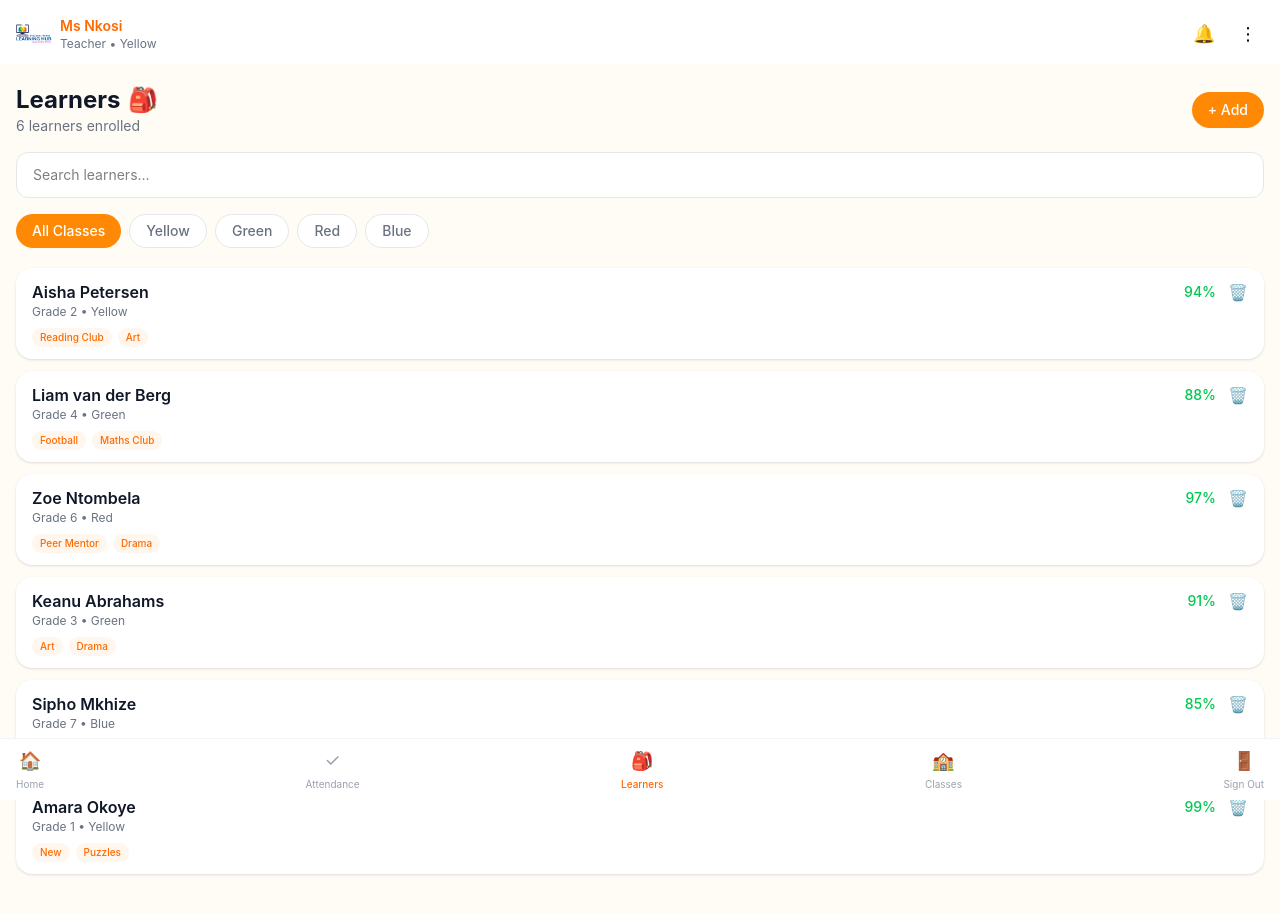
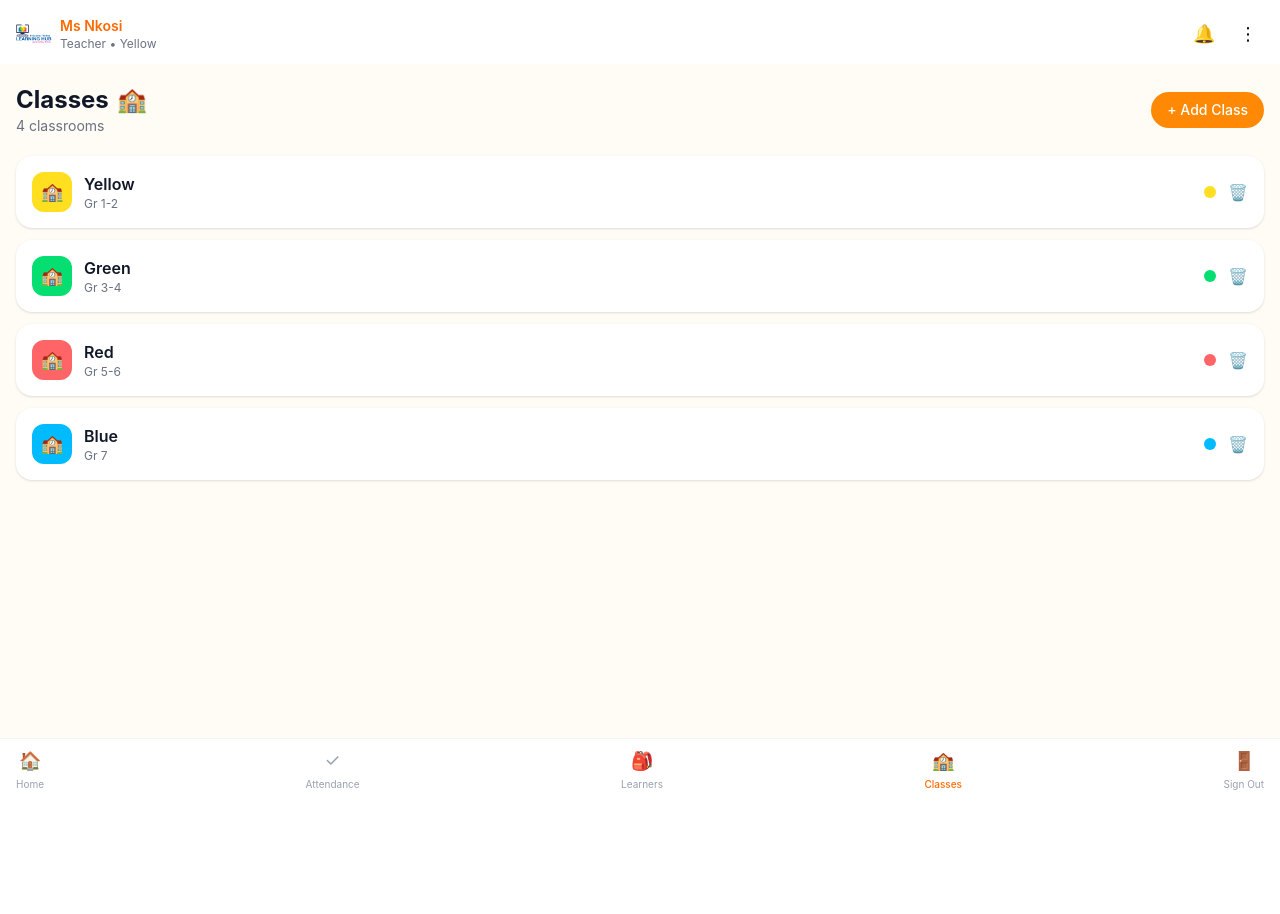
Before and after one commit to INSY7315ImizamoYethuAftercare/Imizamo_Yethu_Aftercare, a React (Vite) app in the folder client/: page / in a window 1280 px wide. Shown: the top 914 px of the page. After the commit the page ends 800 px from the top, so only its background shows below. Built offline with nearby package versions, Linux system fonts and the light colour scheme.

Commit message:
Build Classes screen with add and remove functionality
Created the Classes page with classroom cards, Add Classroom modal (name, grade range, colour) and Remove confirmation to match the Figma design.

```diff
--- a/client/src/App.jsx
+++ b/client/src/App.jsx
@@ -1,9 +1,9 @@
-import Learners from './pages/Learners';
+import Classes from './pages/Classes';
 
 function App() {
   return (
     <div>
-      <Learners />
+      <Classes />
     </div>
   );
 }
--- /dev/null
+++ b/client/src/pages/Classes.jsx
@@ -0,0 +1,250 @@
+import { useState } from "react";
+
+function Classes() {
+  const [classes, setClasses] = useState([
+    { id: 1, name: "Yellow", grade: "Gr 1-2", colour: "bg-yellow-300" },
+    { id: 2, name: "Green", grade: "Gr 3-4", colour: "bg-green-400" },
+    { id: 3, name: "Red", grade: "Gr 5-6", colour: "bg-red-400" },
+    { id: 4, name: "Blue", grade: "Gr 7", colour: "bg-sky-400" },
+  ]);
+
+  const [showAddModal, setShowAddModal] = useState(false);
+  const [showRemoveModal, setShowRemoveModal] = useState(null);
+  const [newName, setNewName] = useState("");
+  const [newGrade, setNewGrade] = useState("Gr 1-2");
+  const [newColour, setNewColour] = useState("bg-yellow-300");
+
+  const gradeOptions = ["Gr 1-2", "Gr 3-4", "Gr 5-6", "Gr 7"];
+  const colourOptions = [
+    { value: "bg-yellow-300", label: "Yellow" },
+    { value: "bg-sky-400", label: "Blue" },
+    { value: "bg-red-400", label: "Red" },
+    { value: "bg-purple-400", label: "Purple" },
+    { value: "bg-pink-400", label: "Pink" },
+    { value: "bg-green-400", label: "Green" },
+    { value: "bg-orange-400", label: "Orange" },
+  ];
+
+  const handleAdd = () => {
+    if (!newName.trim()) return;
+    setClasses([
+      ...classes,
+      {
+        id: Date.now(),
+        name: newName,
+        grade: newGrade,
+        colour: newColour,
+      },
+    ]);
+    setNewName("");
+    setNewGrade("Gr 1-2");
+    setNewColour("bg-yellow-300");
+    setShowAddModal(false);
+  };
+
+  const handleRemove = (id) => {
+    setClasses(classes.filter((c) => c.id !== id));
+    setShowRemoveModal(null);
+  };
+
+  return (
+    <div className="min-h-screen bg-[#FFFBF5] flex flex-col">
+
+      {/* Header */}
+      <div className="flex items-center justify-between px-4 pt-4 pb-3 bg-white">
+        <div className="flex items-center gap-2">
+          <img src="/logo.png" alt="Logo" className="w-9 h-9 object-contain" />
+          <div>
+            <p className="text-sm font-semibold text-orange-500">Ms Nkosi</p>
+            <p className="text-xs text-gray-500">Teacher • Yellow</p>
+          </div>
+        </div>
+        <div className="flex items-center gap-3">
+          <button className="w-8 h-8 flex items-center justify-center rounded-full hover:bg-gray-100">
+            <span className="text-lg">🔔</span>
+          </button>
+          <button className="w-8 h-8 flex items-center justify-center rounded-full hover:bg-gray-100">
+            <span className="text-lg">⋮</span>
+          </button>
+        </div>
+      </div>
+
+      {/* Main Content */}
+      <div className="flex-1 px-4 pt-5 pb-28">
+
+        {/* Title + Add */}
+        <div className="flex items-center justify-between mb-5">
+          <div>
+            <h1 className="text-2xl font-bold text-gray-900 flex items-center gap-2">
+              Classes <span>🏫</span>
+            </h1>
+            <p className="text-sm text-gray-500">{classes.length} classrooms</p>
+          </div>
+          <button
+            onClick={() => setShowAddModal(true)}
+            className="px-4 py-2 rounded-full bg-orange-400 text-white text-sm font-medium"
+          >
+            + Add Class
+          </button>
+        </div>
+
+        {/* Class Cards */}
+        <div className="space-y-3">
+          {classes.map((cls) => (
+            <div
+              key={cls.id}
+              className="bg-white rounded-2xl px-4 py-4 flex items-center justify-between shadow-sm"
+            >
+              <div className="flex items-center gap-3">
+                <div className={`w-10 h-10 rounded-xl ${cls.colour} flex items-center justify-center`}>
+                  <span className="text-lg">🏫</span>
+                </div>
+                <div>
+                  <p className="font-semibold text-gray-900">{cls.name}</p>
+                  <p className="text-xs text-gray-500">{cls.grade}</p>
+                </div>
+              </div>
+
+              <div className="flex items-center gap-3">
+                <div className={`w-3 h-3 rounded-full ${cls.colour}`}></div>
+                <button
+                  onClick={() => setShowRemoveModal(cls)}
+                  className="text-gray-400 hover:text-red-400"
+                >
+                  🗑️
+                </button>
+              </div>
+            </div>
+          ))}
+        </div>
+      </div>
+
+      {/* Add Class Modal */}
+      {showAddModal && (
+        <div className="fixed inset-0 bg-black/40 flex items-end justify-center z-50">
+          <div className="bg-white rounded-t-3xl w-full max-w-md p-5 pb-8">
+            <h2 className="text-lg font-bold text-gray-900 mb-1">Add New Classroom</h2>
+            <p className="text-sm text-gray-500 mb-4">Create a new class group for your learners</p>
+
+            <div className="space-y-4 mb-5">
+              <div>
+                <label className="text-xs font-medium text-gray-500 mb-1 block">CLASS NAME *</label>
+                <input
+                  value={newName}
+                  onChange={(e) => setNewName(e.target.value)}
+                  placeholder="e.g. Ladybirds, Comets"
+                  className="w-full px-3 py-2.5 rounded-xl border border-gray-200 text-sm"
+                />
+              </div>
+
+              <div>
+                <label className="text-xs font-medium text-gray-500 mb-2 block">GRADE RANGE *</label>
+                <div className="flex flex-wrap gap-2">
+                  {gradeOptions.map((g) => (
+                    <button
+                      key={g}
+                      onClick={() => setNewGrade(g)}
+                      className={`px-3 py-1.5 rounded-full text-sm font-medium ${
+                        newGrade === g
+                          ? "bg-gray-900 text-white"
+                          : "bg-gray-100 text-gray-600"
+                      }`}
+                    >
+                      {g}
+                    </button>
+                  ))}
+                </div>
+              </div>
+
+              <div>
+                <label className="text-xs font-medium text-gray-500 mb-2 block">CLASS COLOUR</label>
+                <div className="flex flex-wrap gap-2">
+                  {colourOptions.map((c) => (
+                    <button
+                      key={c.value}
+                      onClick={() => setNewColour(c.value)}
+                      className={`w-8 h-8 rounded-full ${c.value} ${
+                        newColour === c.value ? "ring-2 ring-offset-2 ring-gray-400" : ""
+                      }`}
+                    />
+                  ))}
+                </div>
+              </div>
+            </div>
+
+            <div className="flex gap-3">
+              <button
+                onClick={() => setShowAddModal(false)}
+                className="flex-1 py-3 rounded-full bg-gray-100 text-gray-600 font-medium"
+              >
+                Cancel
+              </button>
+              <button
+                onClick={handleAdd}
+                className="flex-1 py-3 rounded-full bg-orange-400 text-white font-medium"
+              >
+                Add Classroom
+              </button>
+            </div>
+          </div>
+        </div>
+      )}
+
+      {/* Remove Modal */}
+      {showRemoveModal && (
+        <div className="fixed inset-0 bg-black/40 flex items-end justify-center z-50">
+          <div className="bg-white rounded-t-3xl w-full max-w-md p-5 pb-8">
+            <h2 className="text-lg font-bold text-gray-900 mb-3">Remove Class?</h2>
+            <div className="bg-orange-50 rounded-xl px-4 py-3 mb-3 flex items-center gap-3">
+              <div className={`w-8 h-8 rounded-lg ${showRemoveModal.colour}`}></div>
+              <div>
+                <p className="font-medium text-gray-900">{showRemoveModal.name}</p>
+                <p className="text-sm text-gray-500">{showRemoveModal.grade}</p>
+              </div>
+            </div>
+            <div className="flex gap-3 mt-5">
+              <button
+                onClick={() => setShowRemoveModal(null)}
+                className="flex-1 py-3 rounded-full bg-gray-100 text-gray-600 font-medium"
+              >
+                Cancel
+              </button>
+              <button
+                onClick={() => handleRemove(showRemoveModal.id)}
+                className="flex-1 py-3 rounded-full bg-orange-400 text-white font-medium"
+              >
+                🗑️ Remove
+              </button>
+            </div>
+          </div>
+        </div>
+      )}
+
+      {/* Bottom Nav */}
+      <div className="fixed bottom-0 left-0 right-0 bg-white border-t border-gray-100 px-4 py-2 flex justify-between items-center">
+        <button className="flex flex-col items-center text-gray-400 gap-0.5">
+          <span className="text-lg">🏠</span>
+          <span className="text-[10px]">Home</span>
+        </button>
+        <button className="flex flex-col items-center text-gray-400 gap-0.5">
+          <span className="text-lg">✓</span>
+          <span className="text-[10px]">Attendance</span>
+        </button>
+        <button className="flex flex-col items-center text-gray-400 gap-0.5">
+          <span className="text-lg">🎒</span>
+          <span className="text-[10px]">Learners</span>
+        </button>
+        <button className="flex flex-col items-center text-orange-500 gap-0.5">
+          <span className="text-lg">🏫</span>
+          <span className="text-[10px] font-medium">Classes</span>
+        </button>
+        <button className="flex flex-col items-center text-gray-400 gap-0.5">
+          <span className="text-lg">🚪</span>
+          <span className="text-[10px]">Sign Out</span>
+        </button>
+      </div>
+    </div>
+  );
+}
+
+export default Classes;
```
